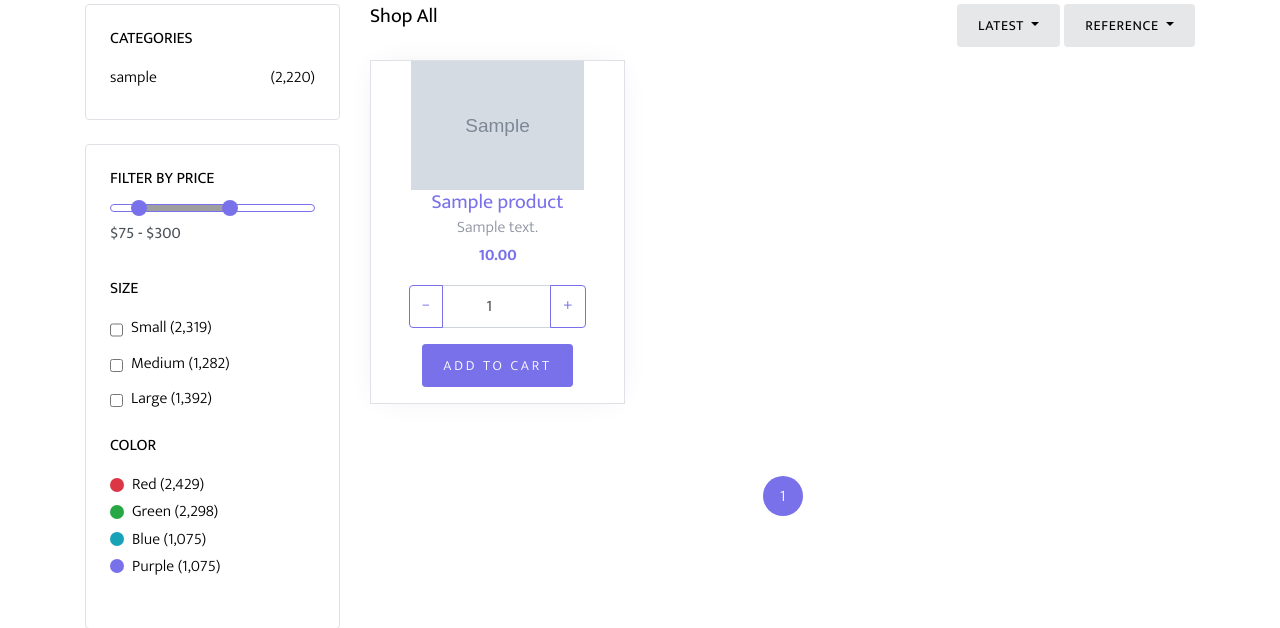
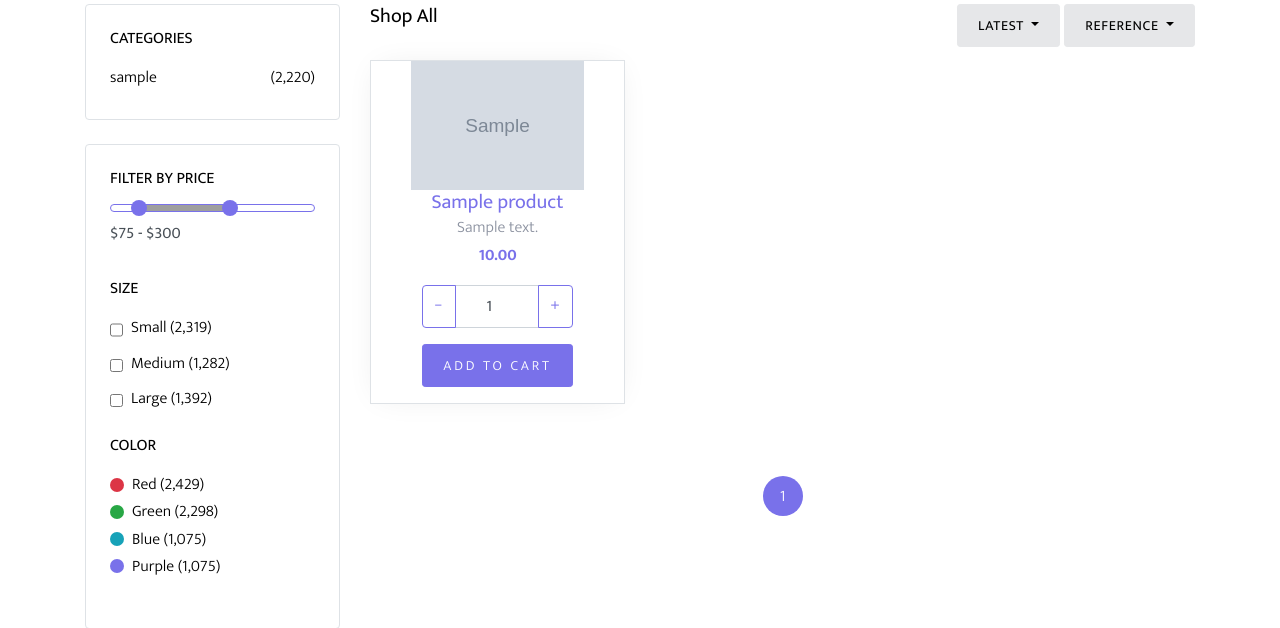
Before and after one commit to px2005/shop_django, a Django app: page /shop/ in a window 1280 px wide. Shown: the part 261-889 px from the top of the page. Run offline with Django 3.2, Linux system fonts and the light colour scheme; tables that the repository leaves empty hold one stand-in row (values such as "Sample post"); grey boxes marked "Sample" are stand-in pictures; some libraries are stand-ins or nearby versions; some web fonts are replaced; grey boxes are pictures that could not be loaded.

Commit message:
style width 60% button num

```diff
--- a/myshop/shop/templates/shop/shop.html
+++ b/myshop/shop/templates/shop/shop.html
@@ -84,7 +84,7 @@
 
                                     <form action="{% url 'cart_add' product.id %}" method="post">
 
-                                        <div class="input-group mb-3" style="margin:0 auto; width:70%;">
+                                        <div class="input-group mb-3" style="margin:0 auto; width:60%;">
                                           <div class="input-group-prepend">
                                             <button class="btn btn-outline-primary js-btn-minus" type="button">−</button>
                                           </div>
```
